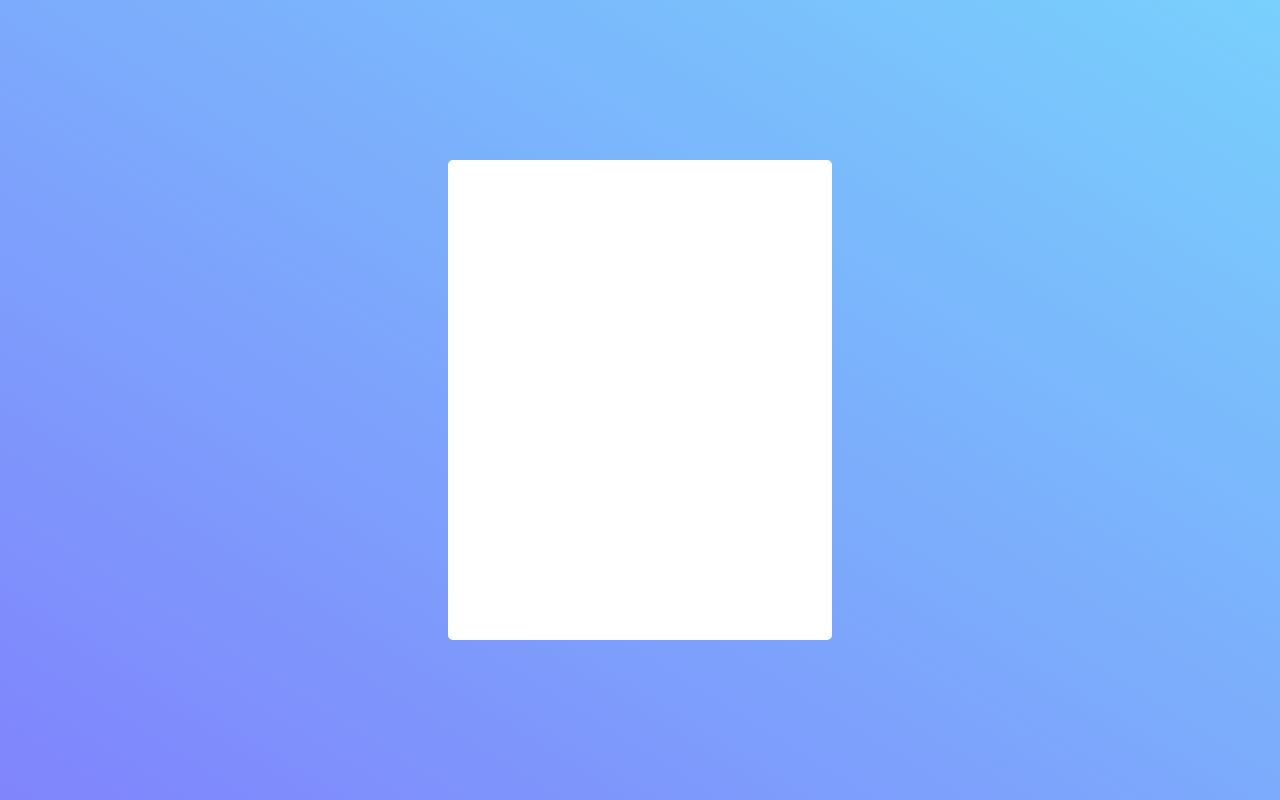
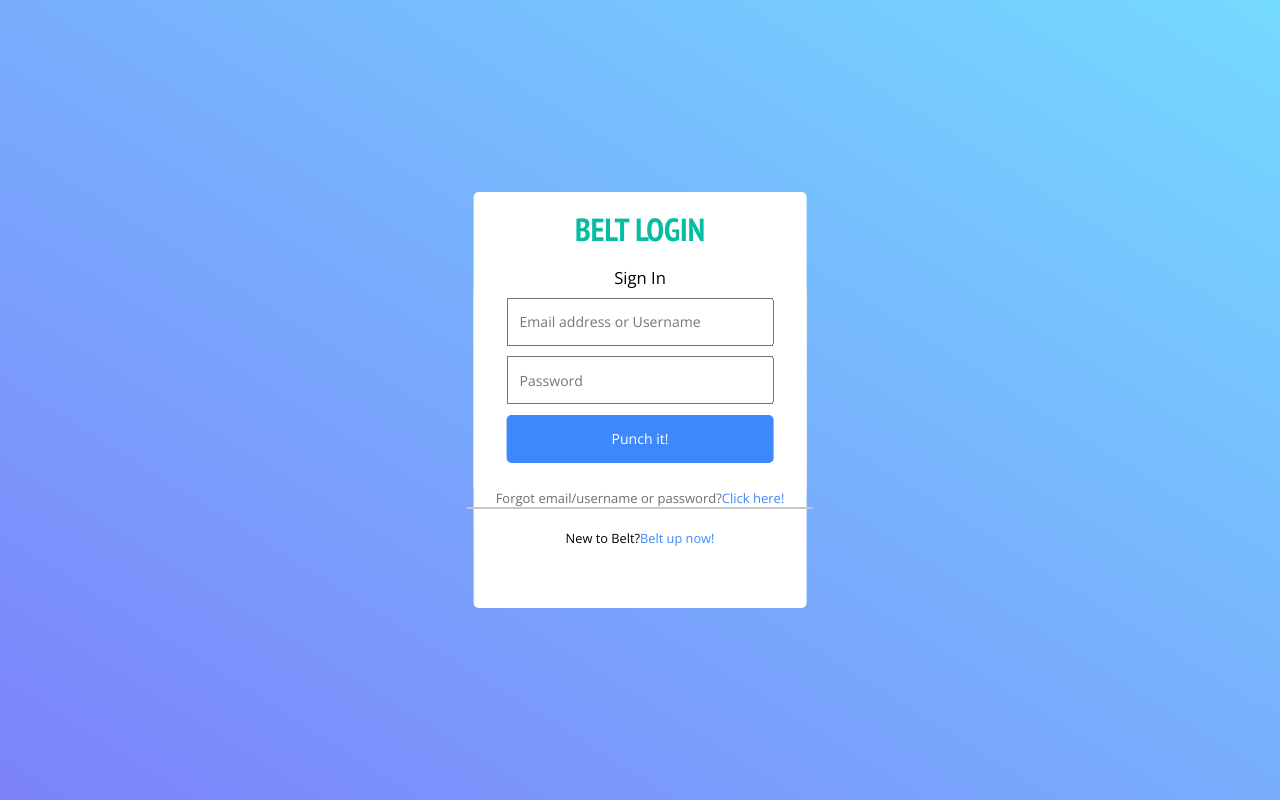
Before and after one commit to aparg/haluka-login, a React (Create React App) app: page / in a window 1280 px wide. Built offline with nearby package versions, Linux system fonts and the light colour scheme.

Commit message:
add form

```diff
--- a/src/components/DataEntryBox/DataEntryBox.jsx
+++ b/src/components/DataEntryBox/DataEntryBox.jsx
@@ -1,7 +1,55 @@
-import React from 'react'
+import React,{Component} from 'react'
 import DataEntryBoxStyle from './DataEntryBox.module.css'
+import FormElement from '../FormElement/FormElement'
 
-const DataEntryBox = (props)=>{
-    return <div className={DataEntryBoxStyle.Box}/>
+class DataEntryBox extends Component{
+    state={
+        orderForm:[{
+                    inputtype: "input",
+                    elementConfig:{
+                        type: "text",
+                        placeholder: "Email address or Username",
+                    },
+                    value:""
+                },
+                {
+                    inputtype:"input",
+                    elementConfig:{
+                        type:"password",
+                        placeholder: "Password",
+                    },
+                    value:""
+                },
+                {
+                    inputtype:"button",
+                    elementConfig:{
+                        type:"button",
+                        placeholder:"Punch it!"
+                    }
+                }]
+
+
+    }
+
+    changeVal(ev,index){
+        let newOrderForm = [...this.state.orderForm]
+        newOrderForm[index].value=ev.target.value;
+        this.setState({orderForm:newOrderForm})
+    }
+    render(){
+        return (
+            <div className={DataEntryBoxStyle.Box}>
+                <div className={DataEntryBoxStyle.title}>BELT LOGIN</div>
+                <div className={DataEntryBoxStyle.signin}>Sign In</div>
+                <form className={DataEntryBoxStyle.form}>
+                    {this.state.orderForm.map((el,ind)=><FormElement key={el.elementConfig.placeholder} inputtype={el.inputtype} elementConfig={el.elementConfig} changes={(event)=>this.changeVal(event,ind)}/>)}
+                </form>
+                <span className={DataEntryBoxStyle.forgot}>Forgot email/username or password?<a href="./">Click here!</a></span>
+                <div className={DataEntryBoxStyle.line}></div>
+                <span className={DataEntryBoxStyle.signup}>New to Belt?<a href="./">Belt up now!</a></span>
+            </div>
+        )
+    }
+
 }
 export default DataEntryBox
--- a/src/components/DataEntryBox/DataEntryBox.module.css
+++ b/src/components/DataEntryBox/DataEntryBox.module.css
@@ -1,11 +1,66 @@
+@import url('https://fonts.googleapis.com/css2?family=Open+Sans:wght@400&display=swap');
+@import url('https://fonts.googleapis.com/css2?family=PT+Sans+Narrow:wght@700&display=swap');
+@import url('https://fonts.googleapis.com/css2?family=Poppins:wght@500&display=swap');
 .Box{
-    display:block;
+    display:inline-flex;
+    flex-direction: column;
     position: absolute;
     border: 2px solid back;
     background-color: white;
     border-radius: 5px;
-    height: 60%;
-    width:30%;
+    height: 52vh;
+    width:26vw;
     top:50%;left:50%;
     transform: translate(-50%,-50%);
+    align-items: center;
+    font-size: 80%
 }
+
+.title{
+    position: relative;
+    font-family: 'PT Sans Narrow', sans-serif;
+    font-size: 250%;
+    font-weight: 800;
+    color: #08bca4;
+    padding:2vh 0 2vh 0;
+}
+
+.signin{
+    font-family: 'Open Sans', sans-serif;
+    font-size: 130%;
+}
+
+.form{
+    display:flex;
+    flex-direction:column;
+    align-items:center;
+    background-color:white;
+    position: relative;
+    height:25vh;
+    width:100%;
+    box-sizing: border-box;
+    padding:1% 10% 0% 10%;
+    /* padding:5%; */
+}
+
+.line{
+    width:100%;
+    border-bottom: 2px solid rgb(199, 199, 199);
+    padding:0 2% 0 2%;
+}
+
+.forgot{
+    color: rgb(110, 110, 110);
+    font-size:small;
+    font-family: 'Open Sans', sans-serif;
+}
+
+.signup{
+    padding-top: 2.5vh;
+    font-family: 'Open Sans', sans-serif;
+}
+
+a{
+    text-decoration: none;
+    color: #3c88fc;
+}
--- /dev/null
+++ b/src/components/FormElement/FormElement.jsx
@@ -0,0 +1,23 @@
+import React from 'react'
+import FormElementStyle from './FormElement.module.css'
+
+const FormElement = (props)=>{
+    let inputElement
+    switch(props.inputtype){
+        case "input":
+            inputElement = <input className={FormElementStyle.Input} onChange={props.changes} {...props.elementConfig} />
+            break;
+        case "button":
+            inputElement = <button className={FormElementStyle.Button} type="button">{props.elementConfig.placeholder}</button>
+            break;
+        default:
+            inputElement = <input className={FormElementStyle.Input} onChange={props.changes} {...props.elementConfig}/>
+            break;
+    }
+
+    return(
+        <React.Fragment>{inputElement}</React.Fragment>
+    )
+}
+
+export default FormElement
--- /dev/null
+++ b/src/components/FormElement/FormElement.module.css
@@ -0,0 +1,26 @@
+@import url('https://fonts.googleapis.com/css2?family=Open+Sans:wght@300&display=swap');
+.Button,.Input{
+    height: 6vh;
+    width:100%;
+    box-sizing: border-box;
+    /* line-height: 5vh; */
+    margin:2% 0 2% 0;
+    font-size: 110%;
+    padding: 4%;
+    font-family: 'Open Sans', sans-serif;
+}
+
+.Input:focus::-webkit-input-placeholder{
+    color:rgb(199, 199, 199)
+}
+
+.Button{
+    background-color: #3c88fc;
+    border-radius: 5px;
+    color: white;
+    border:none;
+}
+
+.Button:hover{
+    cursor:pointer;
+}
--- a/src/container/Background/Background.module.css
+++ b/src/container/Background/Background.module.css
@@ -2,5 +2,6 @@
     width: 100%;
     height: 100vh;
     z-index: -1;
-    background-image: linear-gradient(to top right,#8084fc,#78d0fc);
+    /* background-image: linear-gradient(to top right,#8084fc,#78d0fc); */
+    background-image: linear-gradient(to top right,#7c82fa,#74daff);
 }
```
